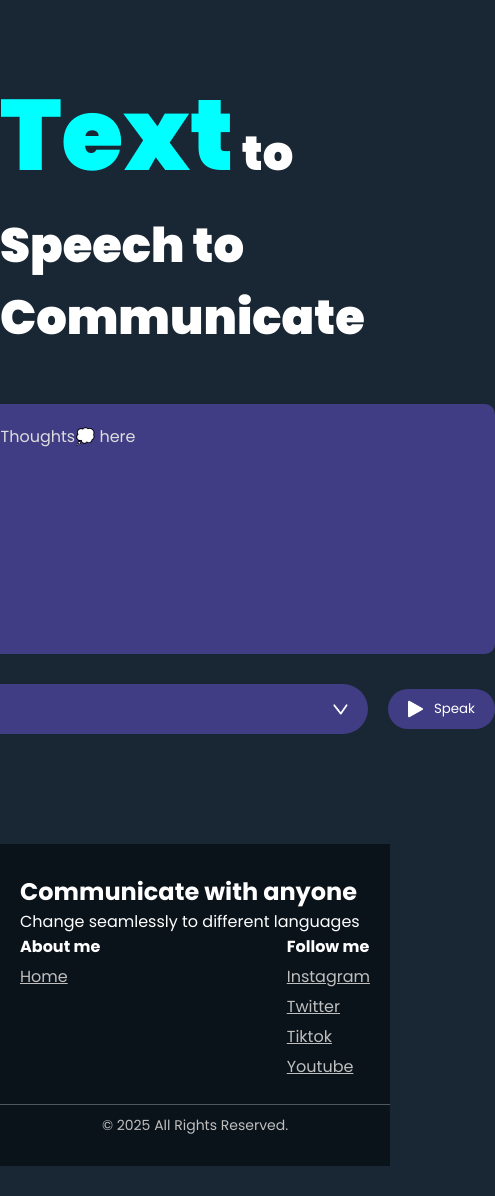
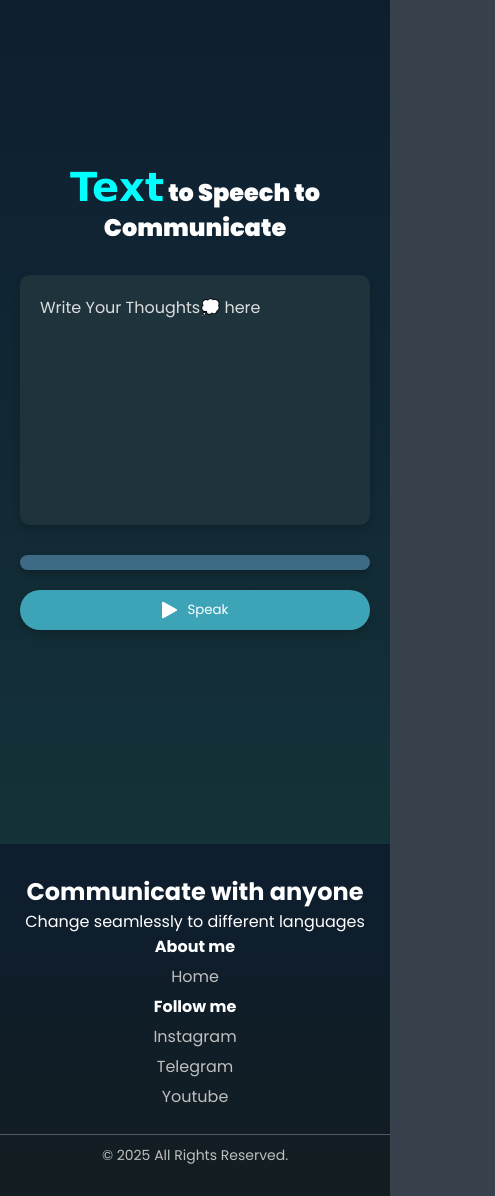
Before and after one commit to natii841/Text-to-voice-convertor, a plain HTML site: page index.html in a window 390 px wide. Shown: the whole page, 495 px wide, since content can reach past the window. Before the commit the page ends 1166 px from the top, so only its background shows below. Drawn offline with Linux system fonts and the light colour scheme.

Commit message:
update some css and html

```diff
--- a/index.css
+++ b/index.css
@@ -1,38 +1,47 @@
+/* General Reset */
 *{
   margin: 0;
   padding: 0;
   box-sizing: border-box;
-    font-family: "poppins", sans-serif;
-}
-body{
-    background-color: hsl(210, 34%, 15%);;
+  font-family: "Poppins", sans-serif;
 }
 
+body{
+  background-color: hsl(210, 15%, 26%);
+}
+
+/* Hero Section */
 .hero{
   width: 100%;
   min-height: 100vh;
-    background: linear-gradient(hsl(214, 100%, 50%));
+  background: linear-gradient(hsl(211, 56%, 12%),hsl(191, 47%, 15%));
   display: flex;
   justify-content: center;
   align-items: center;
   flex-direction: column;
+  padding: 20px;
+  text-align: center;
 }
+
 .hero h1{
   font-size: 3rem;
   margin-top: -50px;
-    margin-bottom: 50px;
+  margin-bottom: 30px;
   font-weight: 900;
   color: #ffffff;
 }
+
 span{
   color: cyan;
-    font-size: 100px;
+  font-size: 8rem;
+  font-family: Verdana, Geneva, Tahoma, sans-serif;
 }
 
 textarea{
-    width: 600px;
+  width: 80%;
+  max-width: 600px;
   height: 250px;
-    background: #403d84;
+  background: hsl(199, 33%, 18%);
   color: #fff;
   border: 0;
   outline: 0;
@@ -41,21 +50,27 @@ textarea{
   font-size: 1.2rem;
   resize: none;
   margin-bottom: 30px;
+  box-shadow: 0 4px 8px rgba(0, 0, 0, 0.2);
 }
 
 textarea::placeholder{
-    font-size:smaller;
+  font-size: smaller;
   color: #ddd;
 }
+
 .row{
-    width: 600px;
+  width: 80%;
+  max-width: 600px;
   display: flex;
   align-items: center;
+  justify-content: center;
   gap: 20px;
+  flex-wrap: wrap;
 }
+
 button{
   padding: 10px 20px;
-    background: #403d84;
+  background: #3da4b7;
   color: #fff;
   border: 0;
   outline: 0;
@@ -63,36 +78,41 @@ button{
   cursor: pointer;
   display: flex;
   align-items: center;
+  transition: background 0.3s;
+  box-shadow: 0 4px 8px rgba(0, 0, 0, 0.2);
 }
+
+button:hover {
+  background: #5652a3;
+}
+
 button img{
   width: 16px;
   margin-right: 10px;
-
 }
 
 select{
   flex: 1;
   color: #fff;
-    background: #403d84;
+  background: #3d6a84;
   border: 0;
   outline: 0;
   padding: 0 20px;
   height: 50px;
   border-radius: 35px;
   appearance: none;
-    background-image: url(img/dropdown.png) ;
+  background-image: url(img/dropdown.png);
   background-repeat: no-repeat;
-    background-position-x:calc(100% - 20px);
+  background-position-x: calc(100% - 20px);
   background-position-y: 20px;
   background-size: 15px;
-
+  box-shadow: 0 4px 8px rgba(0, 0, 0, 0.2);
 }
 
+/* Footer */
+.footer {
+  background: linear-gradient(hsl(211, 56%, 12%),hsl(193, 28%, 10%));
 
-/* Footer  */
-
-  .footer {
-    background-color: hsl(208, 46%, 7%);
   color: #ffffff;
   padding: 30px 0;
 }
@@ -104,10 +124,12 @@ select{
   max-width: 1200px;
   margin: auto;
   padding: 0 20px;
+  text-align: center;
 }
 
 .footer-logo h2 {
   color: #ffffff;
+  font-size: 1.8rem;
 }
 
 .footer-links ul,
@@ -124,7 +146,7 @@ select{
 .footer-links ul li a,
 .footer-socials ul li a {
   color: #bfbfbf;
-
+  text-decoration: none;
   transition: color 0.3s;
 }
 
@@ -141,3 +163,68 @@ select{
   color: #bfbfbf;
   font-size: 14px;
 }
+
+/* Responsiveness */
+@media (max-width: 992px) {
+  .hero h1 {
+      font-size: 2.5rem;
+  }
+
+  .row {
+      flex-direction: column;
+  }
+
+  textarea {
+      width: 90%;
+  }
+}
+
+@media (max-width: 768px) {
+  .hero h1 {
+      font-size: 2rem;
+  }
+
+  button {
+      width: 100%;
+      justify-content: center;
+  }
+
+  select {
+      width: 100%;
+  }
+
+  .footer-container {
+      flex-direction: column;
+  }
+}
+
+@media (max-width: 480px) {
+  .hero h1 {
+      font-size: 1.5rem;
+  }
+
+  span {
+      font-size: 2.5rem;
+  }
+
+  textarea {
+      width: 100%;
+  }
+
+  .row {
+      width: 100%;
+      flex-direction: column;
+  }
+
+  button {
+      width: 100%;
+  }
+
+  select {
+      width: 100%;
+  }
+
+  .footer-logo h2 {
+      font-size: 1.5rem;
+  }
+}
--- a/index.html
+++ b/index.html
@@ -37,9 +37,8 @@
       <div class="footer-socials">
         <h4>Follow me</h4>
         <ul>
-          <li><a href="">Instagram</a></li>
-          <li><a href="#">Twitter</a></li>
-          <li><a href="#">Tiktok</a></li>
+          <li><a href="https://www.instagram.com/nnat_ii/?hl=en">Instagram</a></li>
+          <li><a href="https://t.me//nati10000">Telegram</a></li>
           <li><a href="https://www.youtube.com/channel/UCgGvdvy-PhFCZ5OHc6_vIFA" target="_blank">Youtube</a></li>
         </ul>
       </div>
```
Lines whose indentation alone changed are shown as unchanged.
